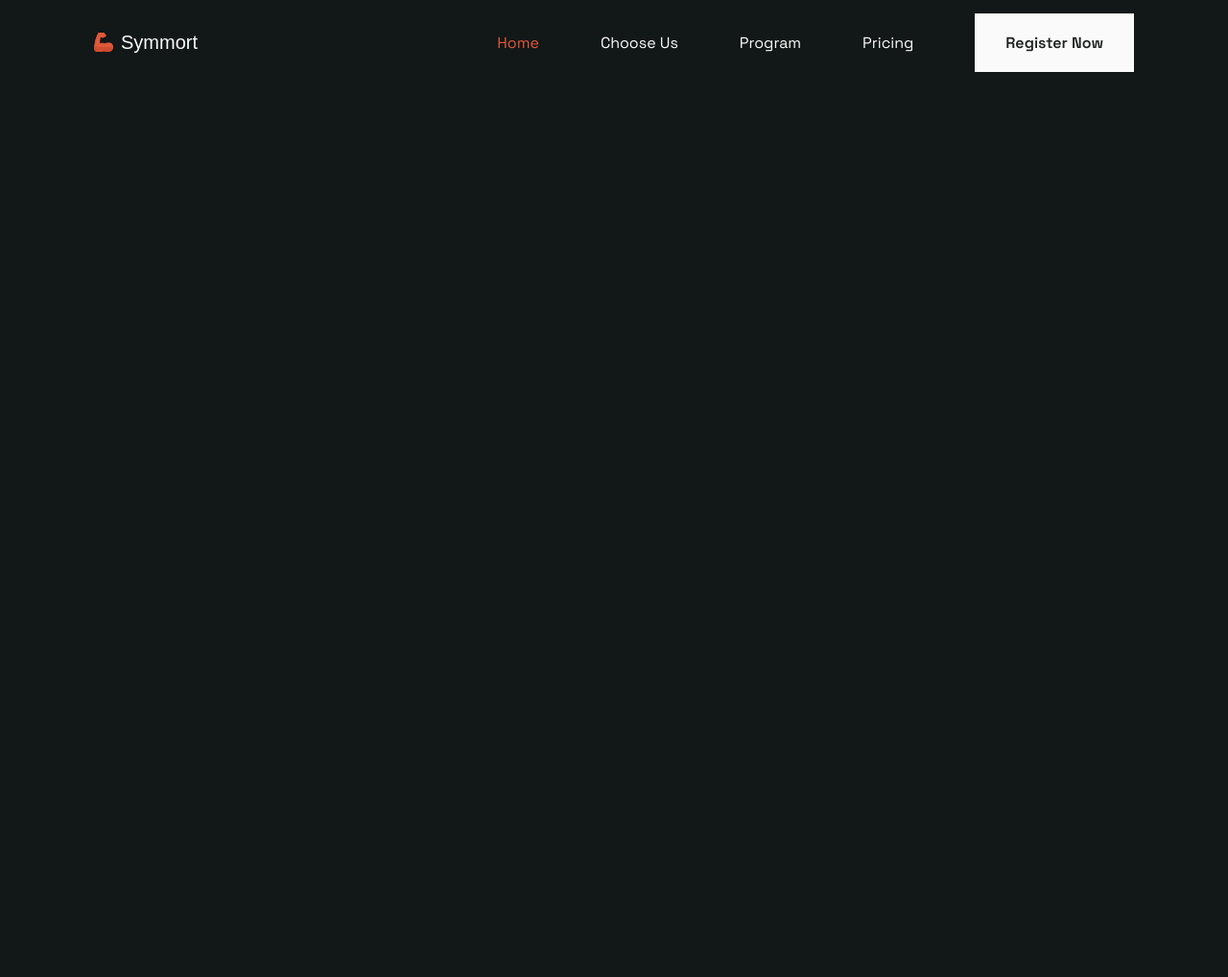
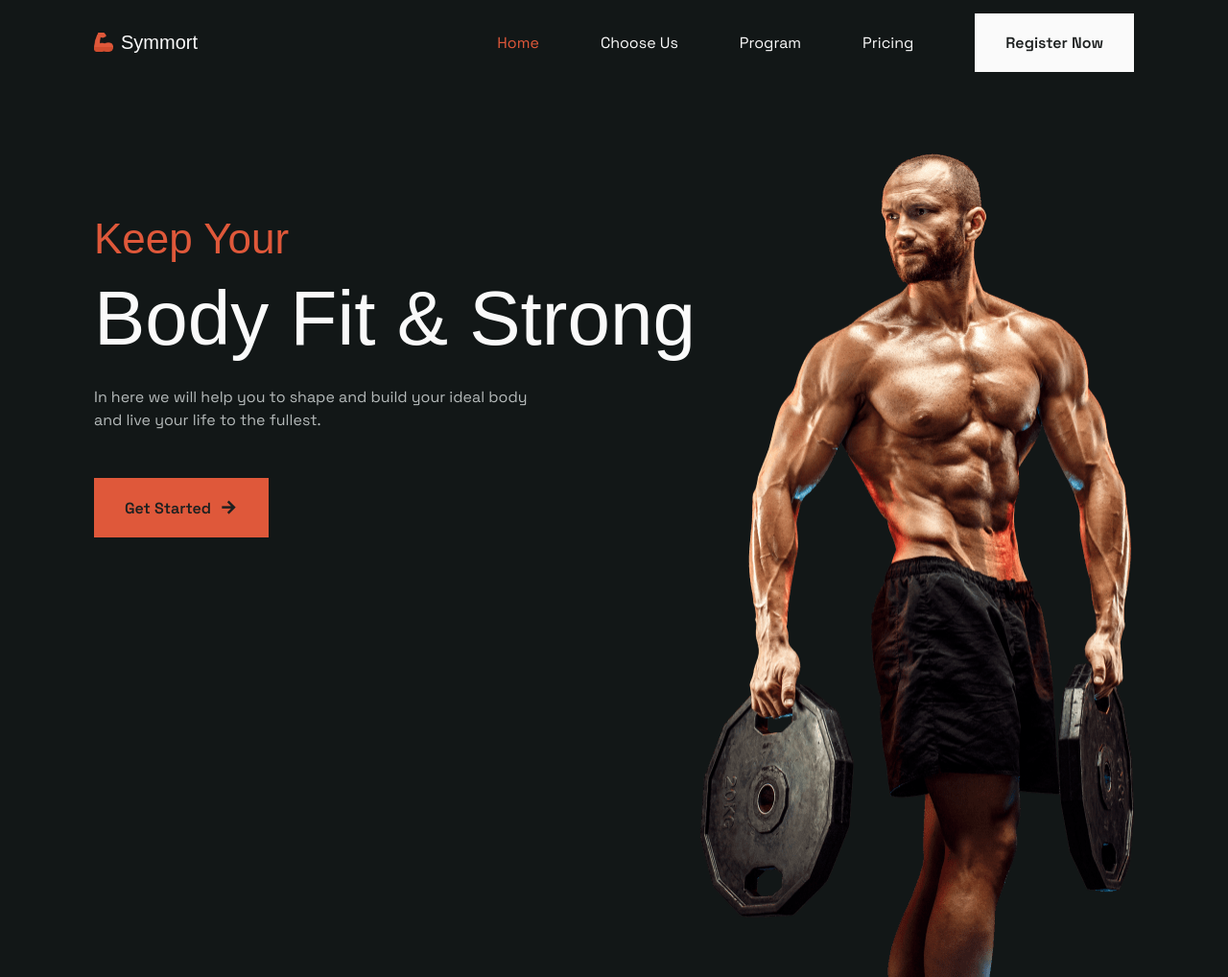
Before and after one commit to freetimezp/usefull-things-371-sport, a plain HTML site: page index.html in a window 1280 px wide. Shown: the whole page at 96% size. Before the commit the page ends 800 px from the top, so only its background shows below. Drawn offline with nearby package versions, Linux system fonts and the light colour scheme; a web font is replaced by a local one.

Commit message:
04. usefull-things-371-sport. UI. Home.

```diff
--- a/assets/css/style.css
+++ b/assets/css/style.css
@@ -119,8 +119,32 @@ button {
     transition: backgroud-color 0.3s ease;
 }
 
+.button i {
+    font-size: 1.25rem;
+    transition: transform 0.3s ease;
+}
+
 .button:hover {
     background-color: var(--first-color-dark);
+}
+
+.button-flex {
+    display: inline-flex;
+    align-items: center;
+    column-gap: 0.5rem;
+}
+
+.button-flex:hover i {
+    transform: translateX(5px);
+}
+
+.section {
+    padding-top: 8rem;
+}
+
+.description {
+    max-width: 460px;
+    margin-bottom: 3rem;
 }
 
 /*=============== LAYOUT ===============*/
@@ -128,6 +152,10 @@ button {
     max-width: 1124px;
     margin-inline: auto;
     padding-inline: 1.25rem;
+}
+
+.grid {
+    display: grid;
 }
 
 /*=============== HEADER & NAV ===============*/
@@ -187,6 +215,24 @@ button {
 /*=============== MAIN ===============*/
 
 /*=============== HOME ===============*/
+.home-container {
+    grid-template-columns: 7fr 5fr;
+    padding-top: 2rem;
+}
+
+.home-data {
+    padding-top: 4rem;
+}
+
+.home-subtitle {
+    color: var(--first-color);
+    font-size: var(--h1-font-size);
+}
+
+.home-title {
+    font-size: var(--big-font-size);
+    margin-block: 0.75rem 1.5rem;
+}
 
 /*=============== LOGOS ===============*/
 
--- a/index.html
+++ b/index.html
@@ -57,7 +57,23 @@
         <!--=============== MAIN ===============-->
         <main class="main">
             <!--=============== HOME ===============-->
-            <section class="home section" id="home"></section>
+            <section class="home section" id="home">
+                <div class="home-container container grid">
+                    <div class="home-data">
+                        <h2 class="home-subtitle">Keep Your</h2>
+                        <h1 class="home-title">Body Fit & Strong</h1>
+
+                        <p class="home-description description">
+                            In here we will help you to shape and build your ideal body and live your life to the
+                            fullest.
+                        </p>
+
+                        <a href="#" class="button button-flex"> Get Started <i class="ri-arrow-right-line"></i> </a>
+                    </div>
+
+                    <img src="./assets/images/home-img.png" alt="" class="home-img" />
+                </div>
+            </section>
 
             <!--=============== LOGOS ===============-->
             <section class="logos container"></section>
```
